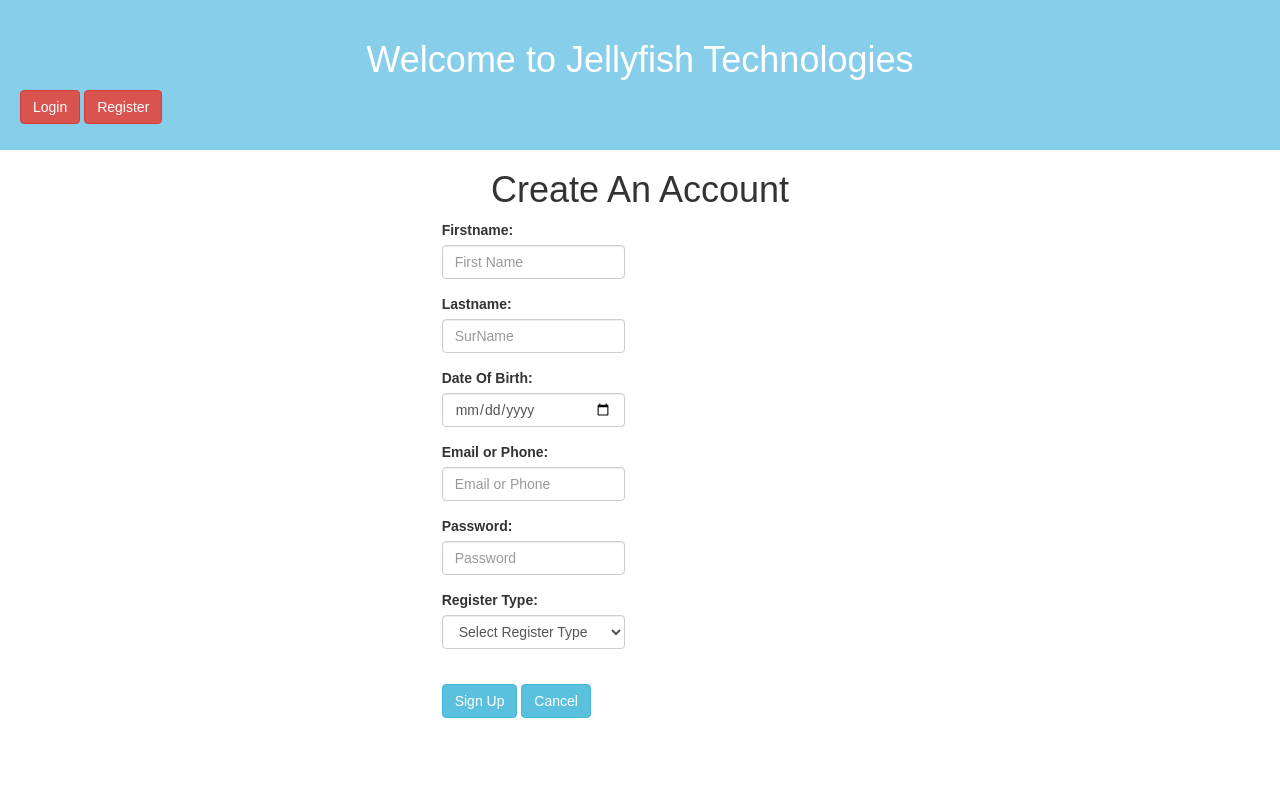
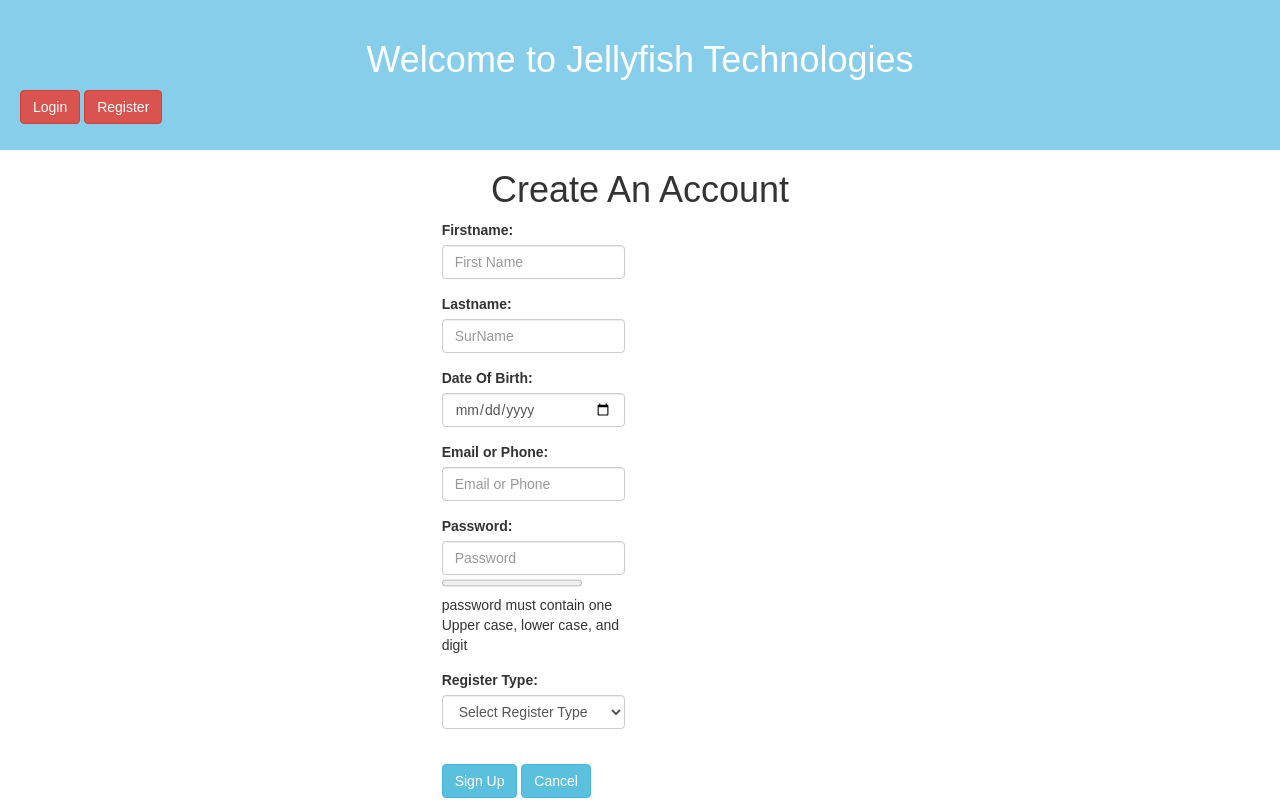
Before and after one commit to karanmittal60/login-app-1, a React (Create React App) app: page /register in a window 1280 px wide. Built offline with nearby package versions, Linux system fonts and the light colour scheme.

Commit message:
29/jun/2018
table default paginationion

edit registered user with problems of duplicat

registration checkers

```diff
--- a/src/RegisterPage/index.js
+++ b/src/RegisterPage/index.js
@@ -9,6 +9,13 @@
 // import { addUser } from "../actions";
 //
 // import { bindActionCreators  } from 'redux';
+
+//password check
+
+
+
+
+
 let ar = [];
 
 class Register extends React.Component{
@@ -24,6 +31,9 @@
         }
         this.handleSubmit=this.handleSubmit.bind(this);
         this.handleChange=this.handleChange.bind(this);
+        this.strengthBar = 0;
+        this.checkName=this.checkName.bind(this)
+        this.wrongName='';
         // this.navigateToLogin=this.navigateToLogin.bind(this);
 
     }
@@ -92,9 +102,90 @@
         }
     }
 
+    checkPassword(password) {
+        console.log("=====password Check====")
+        const pass= password;
+
+        console.log(pass)
+        var strengthBar = 0;
+        var strength = 0 ;
+
+        if (pass.match(/[a-zA-Z0-9][a-zA-Z0-9]+/ )){//2 words matches
+            strength+=1
+        }
+        if (pass.match(/[~<>?]+/ )){//special character
+            strength+=1
+        }
+        if (pass.match(/[!@#$%^&*()]+/ )){// other special character"
+            strength+=1
+        }
+        if (pass.length>5){//length greater than 5
+            strength+=1
+        }
+
+        console.log(strength)
+
+
+        console.log("=====after password Check====")
+        switch (strength){
+            case 0:
+                strengthBar ='0'
+                break
+            case 1:
+                strengthBar ='40'
+                break
+            case 2:
+                strengthBar ='60'
+                break
+            case 3:
+                strengthBar ='80'
+                break
+            case 4:
+                strengthBar ='100'
+                break
+            default:
+                strengthBar = 0
+
+        }
+        this.strengthBar = strengthBar;
+    }
+    checkName(event){
+        console.log("===register check name ======")
+        event.preventDefault();
+        this.setState({fname: event.target.value})
+
+        console.log("====fname =========")
+        console.log(event.target.value)
+        // console.log(name)
+
+        if (!event.target.value.match(/[a-zA-Z]+/ )) {
+            console.log("please enter character only")
+            this.wrongName="please enter characters"
+
+        }
+        else if(event.target.value.match(/[0-9~`?><,.!@#$%^&*()_=+-]+/ )){
+            this.wrongName="please enter characters"
+
+        }
+        else{
+            this.wrongName=''
+        }
+
+    }
     handleChange(event){
+        console.log("===register handle change ======")
         event.preventDefault();
-        this.setState({value: event.target.value});
+
+        this.setState({rpasswd: event.target.value})
+
+        console.log(this.state.rpasswd)
+
+        this.checkPassword(this.state.rpasswd);
+
+        // this.setState({value: event.target.value});
+        //
+        // this.checkPassword({value: event.target.value});
+
 
 
     }
@@ -109,6 +200,8 @@
 
     render(){
         console.log(this.props)
+        console.log('========== this.strengthBar ===')
+        console.log(this.strengthBar)
         return(
             <div>
                 <div>
@@ -127,10 +220,12 @@
                                 <input type="text"
                                       placeholder="First Name"
                                       value={this.state.fname}
-                                      onChange={(event)=>  this.setState({fname: event.target.value}) }
+                                      onChange={this.checkName }
+                                      // onChange={(event)=>  this.setState({fname: event.target.value}) }
                                        required
                                        className="form-control"
                                 />
+                                <p>{this.wrongName}</p>
                             </div>
 
                             <div className="form-group">
@@ -168,6 +263,7 @@
                                        onChange={(event)=>  this.setState({rID: event.target.value}) }
                                        required
                                        className="form-control"
+                                       // pattern="[1-9]{1}[0-9]{9}"
                                 />
 
                             </div>
@@ -178,10 +274,20 @@
                                 <input type="password"
                                        value={this.state.rpasswd}
                                        placeholder="Password"
-                                       onChange={(event)=>  this.setState({rpasswd: event.target.value}) }
+                                       onChange={this.handleChange }
                                        required
                                        className="form-control"
                                 />
+
+                                <progress max="100"
+                                          value={this.strengthBar}
+                                          id="strength"
+
+                                >
+
+                                </progress>
+
+                                <p>password must contain one Upper case, lower case, and digit</p>
 
                             </div>
 
```
